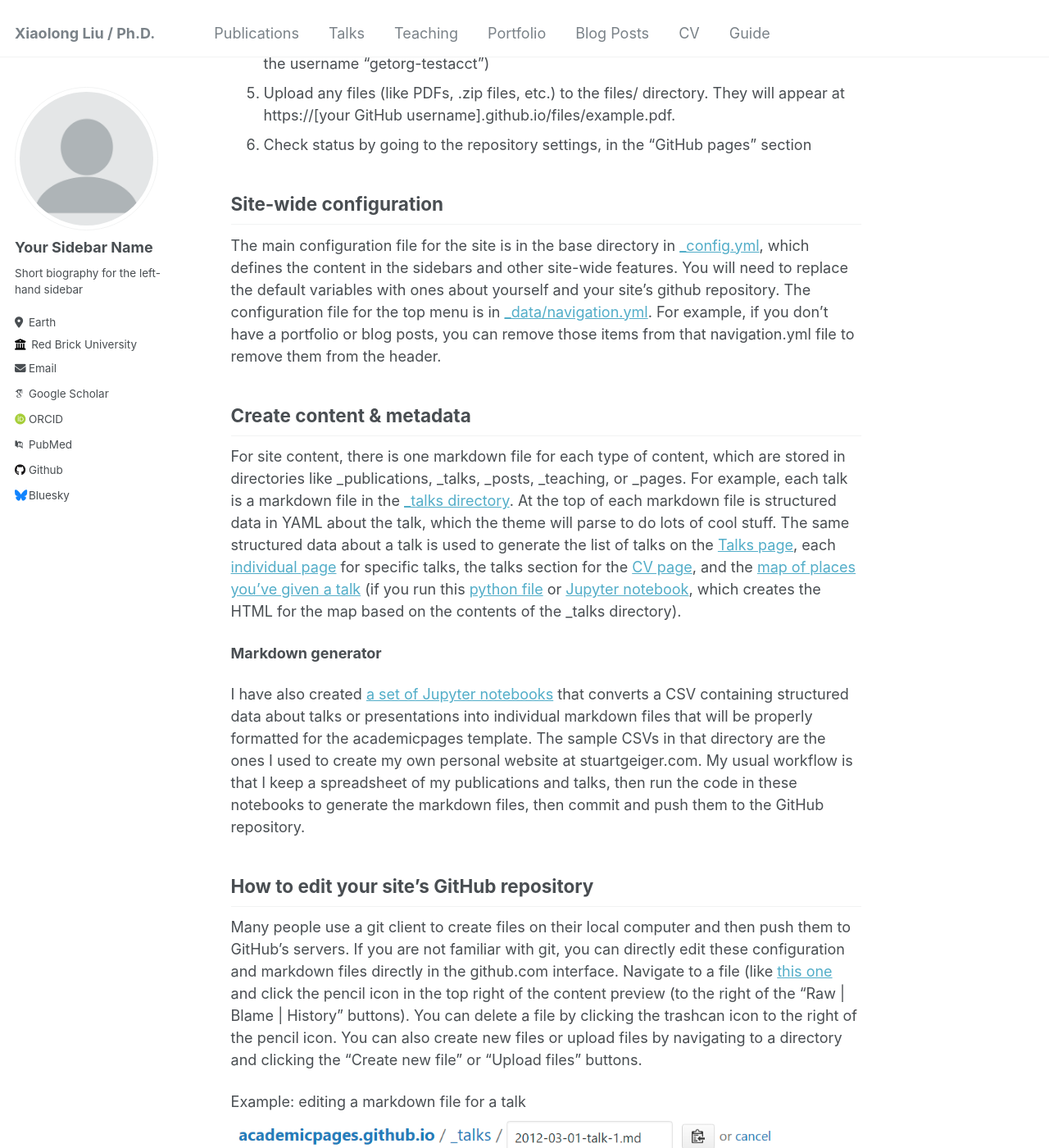
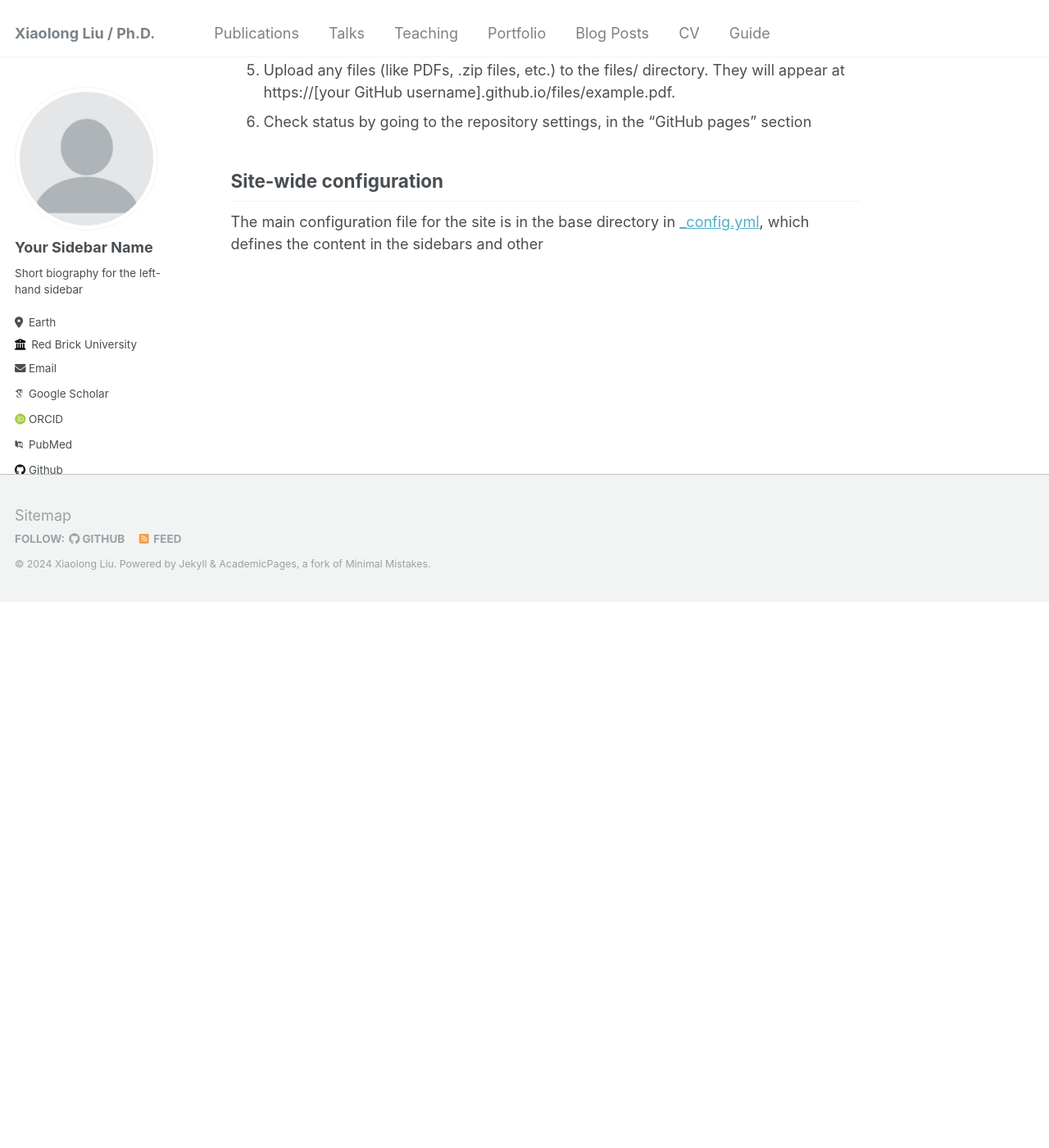
Before and after one commit to xiao-long-liu/xiao-long-liu.github.io, a Jekyll site: the page built from _pages/about.md, in a window 1280 px wide and 1400 px high, scrolled down 1227 px. Shown: the whole window at 82% size. Built offline with Jekyll 4.4.1, drawn with Linux system fonts in a browser that asks for light colours; some web fonts are replaced; after the commit the page ends 1960 px from its top, so only the background shows below that; some of the changed text lies outside the part shown.

Commit message:
Update about.md

```diff
--- a/_pages/about.md
+++ b/_pages/about.md
@@ -1,6 +1,6 @@
 ---
 permalink: /
-title: "academicpages is a ready-to-fork GitHub Pages template for academic personal websites"
+title: "About me"
 author_profile: true
 redirect_from:
   - /about/
@@ -26,24 +26,4 @@ Getting started
 
 Site-wide configuration
 ------
-The main configuration file for the site is in the base directory in [_config.yml](https://github.com/academicpages/academicpages.github.io/blob/master/_config.yml), which defines the content in the sidebars and other site-wide features. You will need to replace the default variables with ones about yourself and your site's github repository. The configuration file for the top menu is in [_data/navigation.yml](https://github.com/academicpages/academicpages.github.io/blob/master/_data/navigation.yml). For example, if you don't have a portfolio or blog posts, you can remove those items from that navigation.yml file to remove them from the header.
-
-Create content & metadata
-------
-For site content, there is one markdown file for each type of content, which are stored in directories like _publications, _talks, _posts, _teaching, or _pages. For example, each talk is a markdown file in the [_talks directory](https://github.com/academicpages/academicpages.github.io/tree/master/_talks). At the top of each markdown file is structured data in YAML about the talk, which the theme will parse to do lots of cool stuff. The same structured data about a talk is used to generate the list of talks on the [Talks page](https://academicpages.github.io/talks), each [individual page](https://academicpages.github.io/talks/2012-03-01-talk-1) for specific talks, the talks section for the [CV page](https://academicpages.github.io/cv), and the [map of places you've given a talk](https://academicpages.github.io/talkmap.html) (if you run this [python file](https://github.com/academicpages/academicpages.github.io/blob/master/talkmap.py) or [Jupyter notebook](https://github.com/academicpages/academicpages.github.io/blob/master/talkmap.ipynb), which creates the HTML for the map based on the contents of the _talks directory).
-
-**Markdown generator**
-
-I have also created [a set of Jupyter notebooks](https://github.com/academicpages/academicpages.github.io/tree/master/markdown_generator
-) that converts a CSV containing structured data about talks or presentations into individual markdown files that will be properly formatted for the academicpages template. The sample CSVs in that directory are the ones I used to create my own personal website at stuartgeiger.com. My usual workflow is that I keep a spreadsheet of my publications and talks, then run the code in these notebooks to generate the markdown files, then commit and push them to the GitHub repository.
-
-How to edit your site's GitHub repository
-------
-Many people use a git client to create files on their local computer and then push them to GitHub's servers. If you are not familiar with git, you can directly edit these configuration and markdown files directly in the github.com interface. Navigate to a file (like [this one](https://github.com/academicpages/academicpages.github.io/blob/master/_talks/2012-03-01-talk-1.md) and click the pencil icon in the top right of the content preview (to the right of the "Raw | Blame | History" buttons). You can delete a file by clicking the trashcan icon to the right of the pencil icon. You can also create new files or upload files by navigating to a directory and clicking the "Create new file" or "Upload files" buttons.
-
-Example: editing a markdown file for a talk
-![Editing a markdown file for a talk](/images/editing-talk.png)
-
-For more info
-------
-More info about configuring academicpages can be found in [the guide](https://academicpages.github.io/markdown/). The [guides for the Minimal Mistakes theme](https://mmistakes.github.io/minimal-mistakes/docs/configuration/) (which this theme was forked from) might also be helpful.
+The main configuration file for the site is in the base directory in [_config.yml](https://github.com/academicpages/academicpages.github.io/blob/master/_config.yml), which defines the content in the sidebars and other
```
